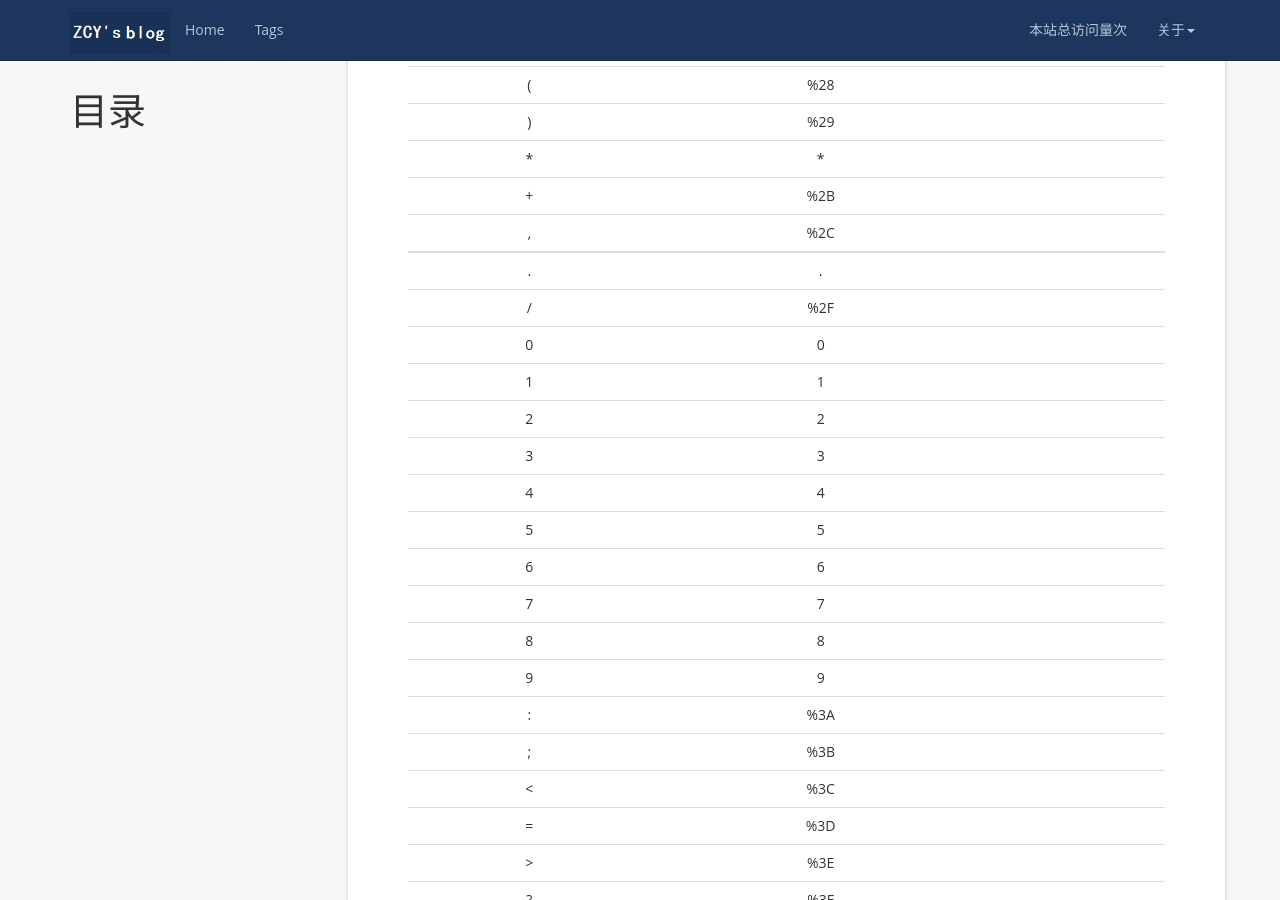
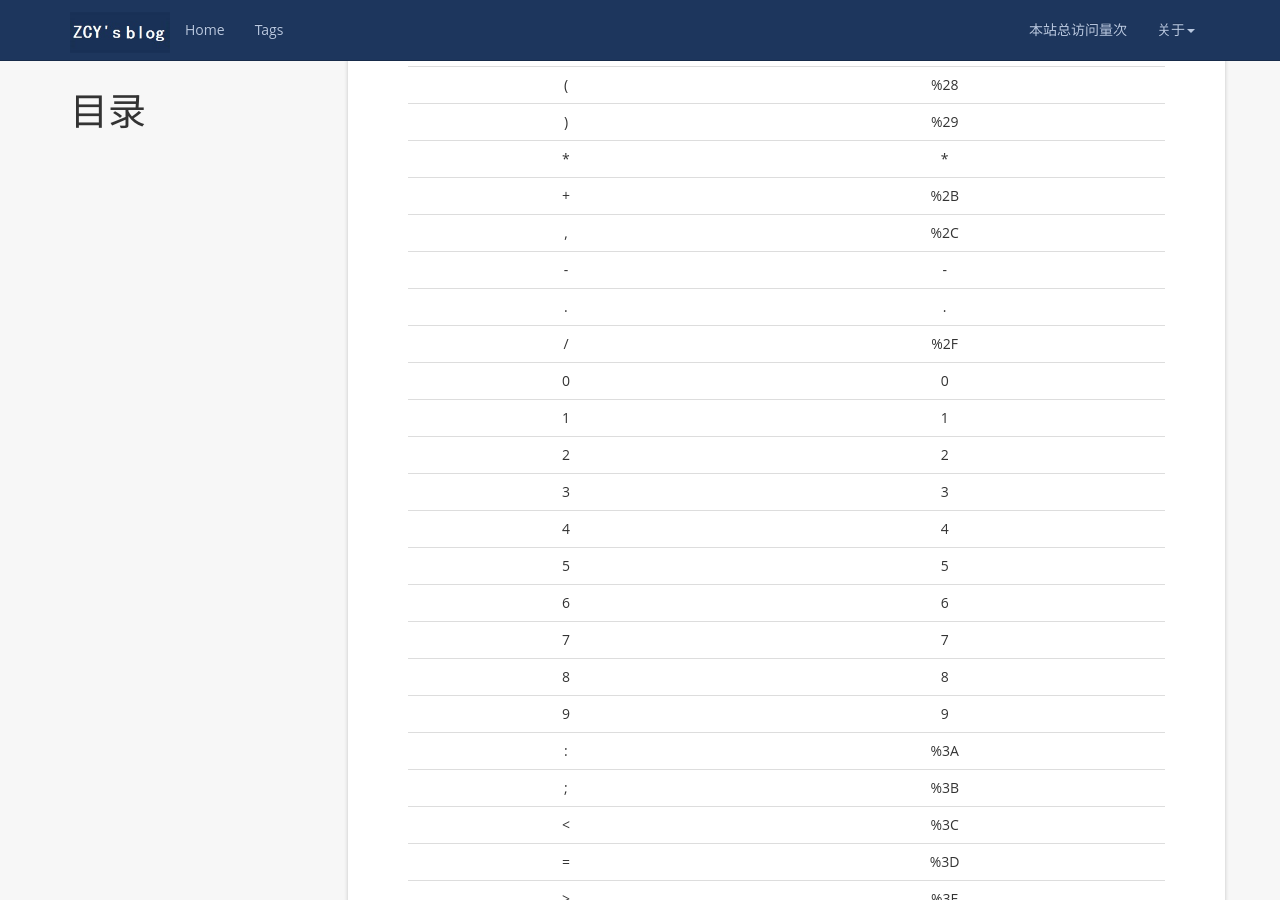
Before and after one commit to zhuchengyang0207/zhuchengyang0207.github.io, a Jekyll site: the page built from _posts/2019-5-2-http.md, in a window 1280 px wide and 900 px high, scrolled down 1030 px. Built offline with Jekyll 4.4.1, drawn with Linux system fonts in a browser that asks for light colours; nearby versions of some CDN libraries; a script that is not in the unit is left out; comment, search, counter and statistics services are not loaded.

```diff
--- a/_posts/2019-5-2-http.md
+++ b/_posts/2019-5-2-http.md
@@ -43,7 +43,7 @@ tag: http协议详解
 | * | * |
 | + | %2B |
 | , | %2C |
-| - | - |
+| \- | \- |
 | . | . |
 | / | %2F |
 | 0 | 0 |
@@ -122,6 +122,6 @@ tag: http协议详解
 | y | y |
 | z | z |
 | { | %7B |
-| | | %7C |
+| \| | %7C |
 | } | %7D |
 | ~ | %7E |
```
